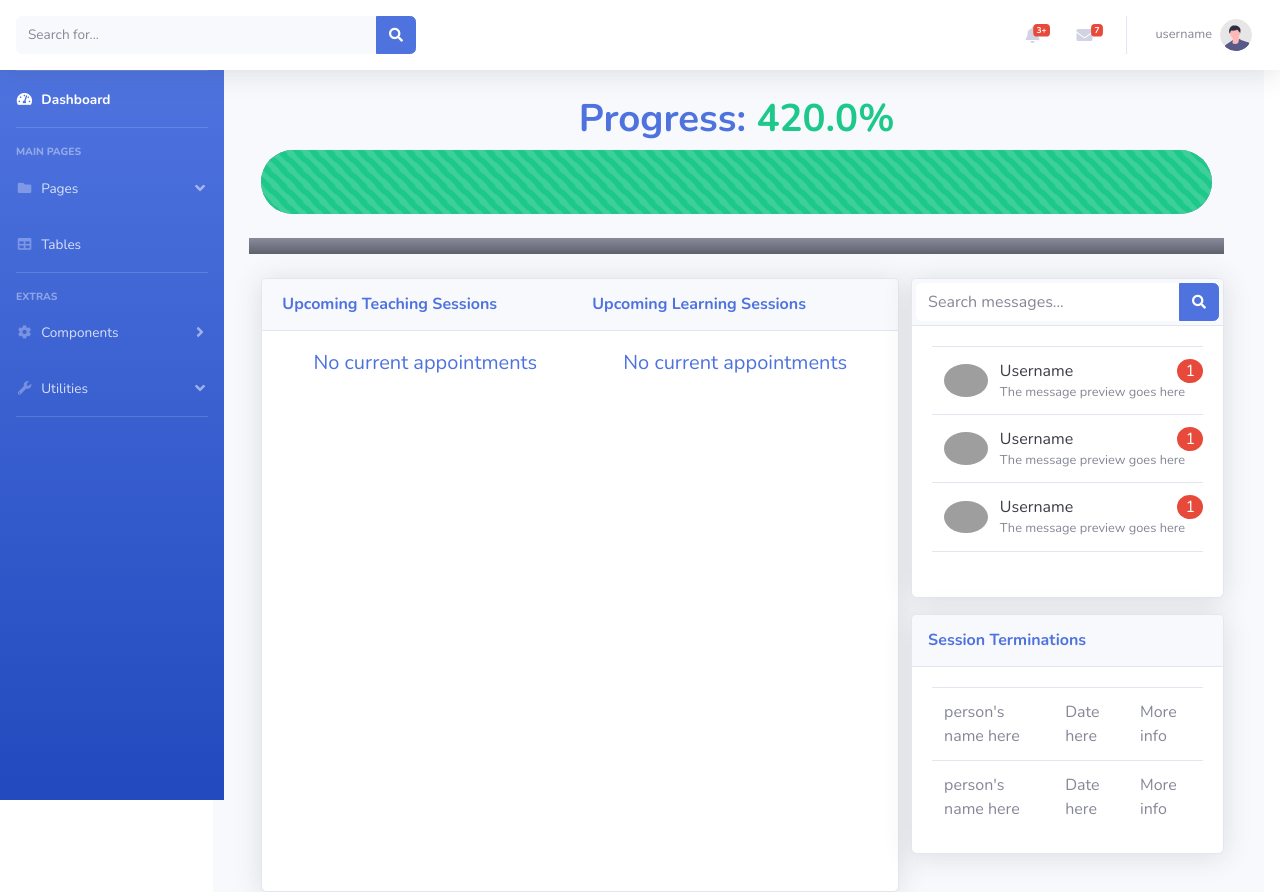
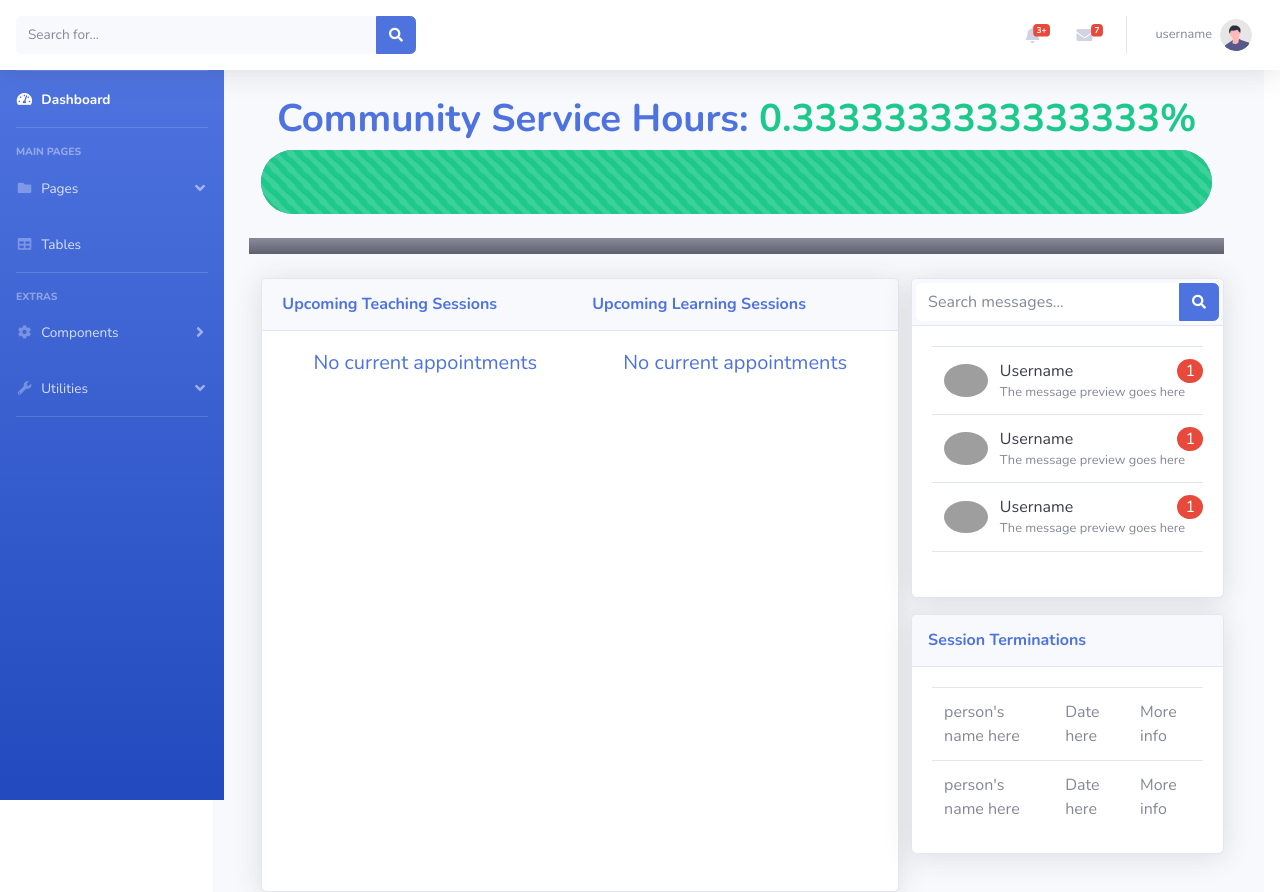
Before and after one commit to sidmeir04/BT-Tuoring-App, a Flask app: page / in a window 1280 px wide. Shown: the top 892 px of the page. Run offline with Flask 3, Linux system fonts and the light colour scheme; a user stored in the database is signed in; some libraries are stand-ins or nearby versions; grey boxes are pictures that could not be loaded.

Commit message:
minor changes

```diff
--- a/app.py
+++ b/app.py
@@ -316,7 +316,7 @@ def complete_session(id):
         return redirect(f"/completion_form?type={1}&id={session.id}")
     return redirect(url_for('index'))
 
-@app.route('/completion_form', methods = ['GET','POST'])
+@app.route('/completion_form/', methods = ['GET','POST'])
 def completion_form():
     type = request.args.get('type')
     id = request.args.get('id')
@@ -348,6 +348,13 @@ def completion_form():
         db.session.add(feedback)
         db.session.commit()
         if session.tutor_form_completed and session.student_form_completed:
+            tutor = User.query.get(session.tutor)
+            datetime1 = datetime.combine(datetime.today(), session.end_time)
+            datetime2 = datetime.combine(datetime.today(), session.start_time)
+            difference =  datetime1 - datetime2
+            difference = difference.total_seconds()/3600
+            tutor.hours_of_service += float(difference)
+            db.session.commit()
             return redirect(f'/delete_session/{session.id}/1')
         return redirect(url_for('index'))
     return render_template('completion_form.html', type = type, id = id)
--- a/templates/blank.html
+++ b/templates/blank.html
@@ -19,7 +19,6 @@
 
     <!-- Custom styles for this template-->
     <link href="static/assets/css/sb-admin-2.min.css" rel="stylesheet">
-
 </head>
 
 <body id="page-top" class="shifting-gradient">
@@ -213,6 +212,7 @@
                                     Alerts Center
                                 </h6>
                                 {% for notifaction in current_user.notifaction_data['deleted'] %}
+                                <div>
                                     <a class="dropdown-item d-flex align-items-center" href="#">
                                         <div class="mr-3">
                                             <div class="icon-circle bg-primary">
@@ -224,6 +224,7 @@
                                             <span class="font-weight-bold">{{notifaction}}</span>
                                         </div>
                                     </a>
+                                </div>
                                 {% endfor %}
                                 <!-- <a class="dropdown-item d-flex align-items-center" href="#">
                                     <div class="mr-3">
--- a/templates/completion_form.html
+++ b/templates/completion_form.html
@@ -97,7 +97,7 @@
     <div class="card mt-2 mx-auto p-4 bg-light">
         <div class="card-body bg-light">
 
-            <form id="contact-form" role="form" action="/completion_form/{{id}}?type={{type}}" method = 'POST'>
+            <form id="contact-form" role="form" action="/completion_form?type={{1}}&id={{id}}" method = 'POST'>
                 <!-- <div class="controls"> -->
                     <div class="row">
                         <div class="col-md-12">
--- a/templates/index0.html
+++ b/templates/index0.html
@@ -208,10 +208,10 @@ blockquote {
     <!-- Page Heading -->
     <!-- the "custom-progress-bar" class can be added to make this into a custom progress bar -->
     <div class="row align-items-center justify-content-center">
-        <div class="h5 font-weight-bold text-primary" style="font-size: 3vw;">Progress: <span class="text-{{color}}">{{number*100}}%</span></div>
+        <div class="h5 font-weight-bold text-primary" style="font-size: 3vw;">Community Service Hours: <span class="text-{{color}}">{{current_user.hours_of_service}}%</span></div>
     </div>
     <div class="progress mb-4 bg-gray-600 rounded-pill" style="height:5vw">
-        <div class="progress-bar bg-{{color}} progress-bar-striped progress-bar-animated" role="progressbar" aria-valuenow="{{number*100}}" style="width:{{number*100}}%" aria-valuemin="0" aria-valuemax="100">
+        <div class="progress-bar bg-{{color}} progress-bar-striped progress-bar-animated" role="progressbar" aria-valuenow="{{current_user.hours_of_service*100/40}}" style="width:{{number*100}}%" aria-valuemin="0" aria-valuemax="100">
 
         </div>
     </div>
```
Also changed, not shown: instance/library.db. Lines whose indentation alone changed are shown as unchanged.
